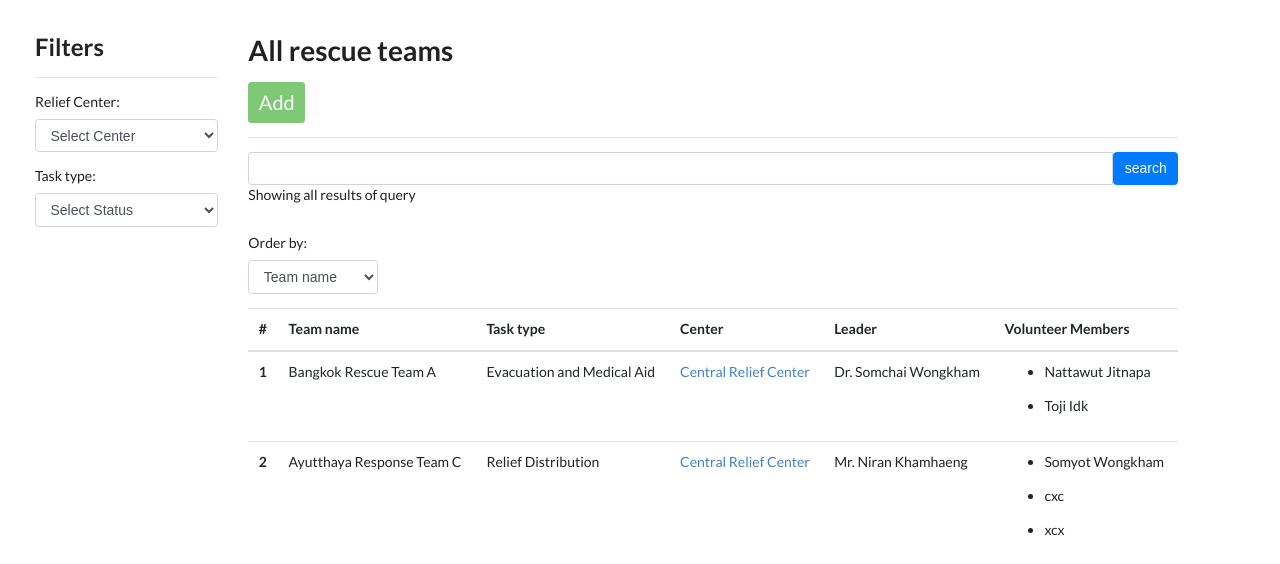
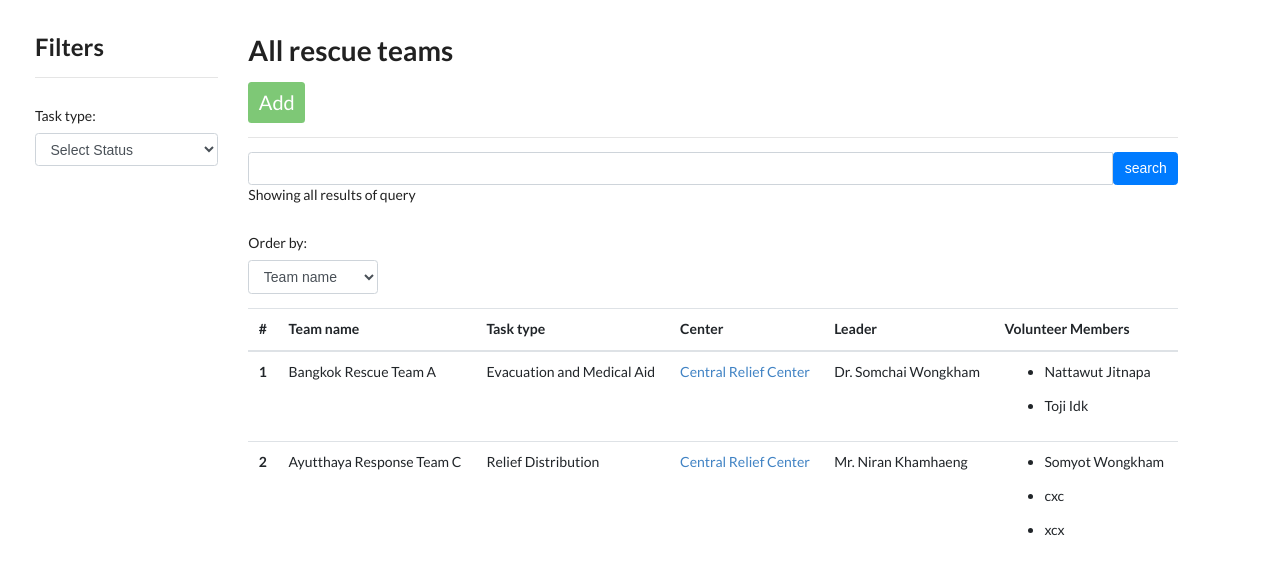
Before and after one commit to yxzuz/Flood-Relief-Center, a Django app: page /rescue-teams/1/ in a window 1280 px wide. Shown: the part 48-612 px from the top of the page. Run offline with Django 5.2, Linux system fonts and the light colour scheme; data comes from the database, SQL or seed files in the repository; some libraries are stand-ins or nearby versions.

Commit message:
fix rescue

```diff
--- a/flood_relief_center/templates/flood_relief_center/add_volunteer.html
+++ b/flood_relief_center/templates/flood_relief_center/add_volunteer.html
@@ -10,7 +10,7 @@
     <br/>
     <br/>
     <h2 class="text-center">Add Volunteer</h2>
-    <form method="POST" action="{% url 'flood-relief-center:add-volunteer' %}" class="mt-4">
+    <form method="POST" action="{% url 'flood-relief-center:add-volunteer' centerID %}" class="mt-4">
         {% csrf_token %}
 
         <!-- Loop through form fields and render each one in a separate row -->
--- a/flood_relief_center/templates/flood_relief_center/rescue_team.html
+++ b/flood_relief_center/templates/flood_relief_center/rescue_team.html
@@ -41,14 +41,6 @@
 
 
                 <div class="container" style="padding: 0%;">
-                    <label for="center">Relief Center:</label>
-                    <select id="center" name="selected_center" class="form-control">
-                        <!-- Null option at the top -->
-                        <option value="" selected disabled>Select Center</option>
-                        {% for center in center_list %}
-                        <option value="{{ center }}">{{ center }}</option>
-                        {% endfor %}
-                    </select>
 
                     <label for="taskType" class="mt-3">Task type:</label>
                     <select id="taskType" name="selected_task_type" class="form-control">
--- a/flood_relief_center/templates/flood_relief_center/volunteers.html
+++ b/flood_relief_center/templates/flood_relief_center/volunteers.html
@@ -59,7 +59,7 @@
                                 <div class="col-md-9 full-width">
                                     <h1><i class="fa fa-file-o"></i> All volunteers</h1>
                                     <div class="container" style="display: inline-block; justify-content: flex-end; align-items:flex-end; width: 100%; margin-right:0%; padding-left: 0px">
-                                        <a class="btn btn-add" style="background-color: rgb(126, 200, 118); color: white; border:0px; font-size: 20px;" href="{% url 'flood-relief-center:add-volunteer' %}" role="button">Add</a></div>
+                                        <a class="btn btn-add" style="background-color: rgb(126, 200, 118); color: white; border:0px; font-size: 20px;" href="{% url 'flood-relief-center:add-volunteer' centerID %}" role="button">Add</a></div>
                                         <hr>
                                     <hr>
 
--- a/flood_relief_center/urls.py
+++ b/flood_relief_center/urls.py
@@ -25,7 +25,7 @@ urlpatterns = [
 
     path("volunteers/<int:centerID>/", views.VolunteersListView.as_view(), name="volunteers"),
     path("edit-volunteer/<int:volunteerID>/", views.edit_volunteer, name="edit-volunteer"),
-    path("add-volunteer/", views.add_volunteer, name="add-volunteer"),
+    path("add-volunteer/<int:centerID>", views.add_volunteer, name="add-volunteer"),
     path("delete-volunteer/<int:volunteerID>/", views.delete_volunteer, name="delete-volunteer"),
 
     path("affected-areas/", views.AffectedAreaListView.as_view(), name="affected-areas"),
--- a/flood_relief_center/views.py
+++ b/flood_relief_center/views.py
@@ -465,6 +465,7 @@ class VolunteersListView(ListView):
         context["position"] = POSITION
         context["avaliability_status"] = AVALIABILITY_STATUS
         context["teams"] = get_team_name(centerID)
+        context["centerID"] = centerID
         # context["volunteers"] = Volunteer.objects.filter(team__center__centerID=centerID)
         return context
 
@@ -530,16 +531,18 @@ def edit_volunteer(request, volunteerID):
     return render(request, "flood_relief_center/edit_volunteer.html", context)
 
 
-def add_volunteer(request):
+def add_volunteer(request, centerID):
     form = VolunteerForm()
+    print("addcenterID", centerID)
     if request.method == 'POST':
         # print(request.POST)                                                               ~
         form = VolunteerForm(request.POST)
         if form.is_valid():
             form.save()
-            return redirect(reverse("flood-relief-center:volunteers"))
+            return redirect(reverse("flood-relief-center:volunteers", kwargs={'centerID': centerID}))
 
-    context = {"form": form}
+
+    context = {"form": form, "centerID": centerID}
     return render(request, "flood_relief_center/add_volunteer.html", context)
 
 
@@ -563,6 +566,7 @@ class RescueTeamsListView(ListView):
         return queryset
 
     def get_queryset(self):
+        centerID = self.kwargs.get('centerID')
         queryset = RescueTeam.objects.all()
 
         # Get the query parameters from the request
@@ -600,7 +604,7 @@ class RescueTeamsListView(ListView):
         context["leader_list"] = Member.objects.all()
         context["volunteer_list"] = Volunteer.objects.all()
         context["task_type_list"] = get_task_type()
-        context["center_list"] = get_center_names()
+        centerID = self.kwargs.get('centerID')
         return context
 
     def get_queryset(self):
```
